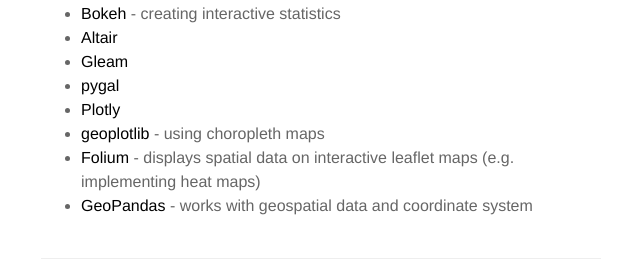
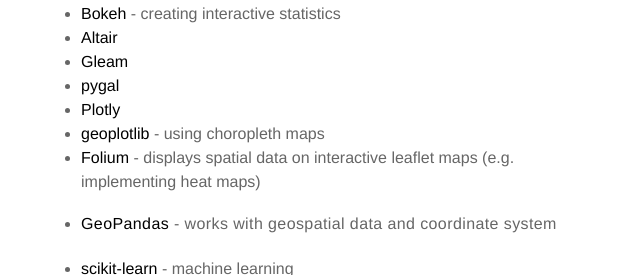
Before and after one commit to dljubenk/dljubenk.github.io, a Jekyll site: the page built from _posts/2019-02-01-project-description.markdown, in a window 1280 px wide and 900 px high, scrolled down 5092 px, cut to the strip 0-275 px from the top of the window. Shown: the whole strip, without its empty margins (319-959 px from the left). Built offline with Jekyll 4.4.1, drawn with Linux system fonts in a browser that asks for light colours; emoji names are drawn with the system emoji font; comment, search, counter and statistics services are not loaded.

Commit message:
Update 2019-02-01-project-description.markdown

```diff
--- a/_posts/2019-02-01-project-description.markdown
+++ b/_posts/2019-02-01-project-description.markdown
@@ -119,6 +119,8 @@ Interesting Python libraries to be used or considered for being used:
 * **Folium** - displays spatial data on interactive leaflet maps (e.g. implementing heat maps)
 * **GeoPandas** - works with geospatial data and coordinate system
 
+* **scikit-learn** - machine learning
+
 
 
 ---
```
